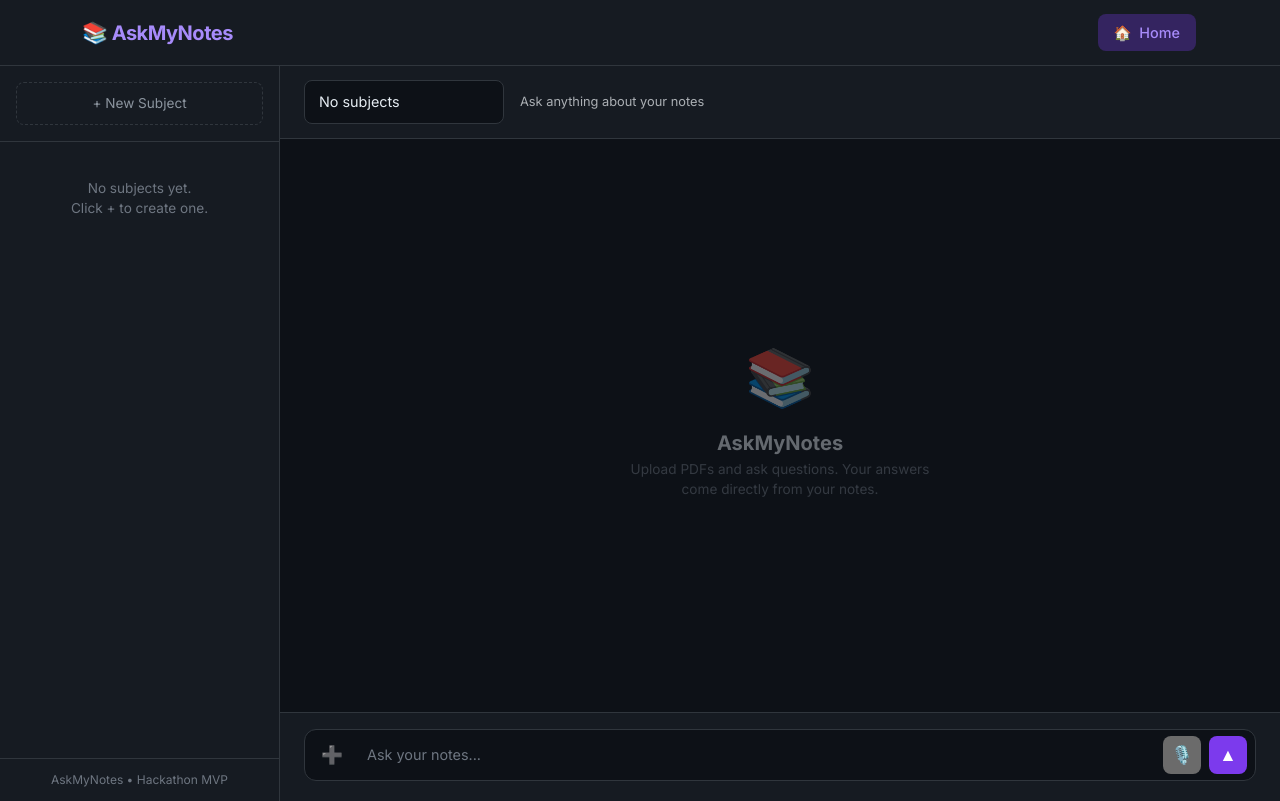
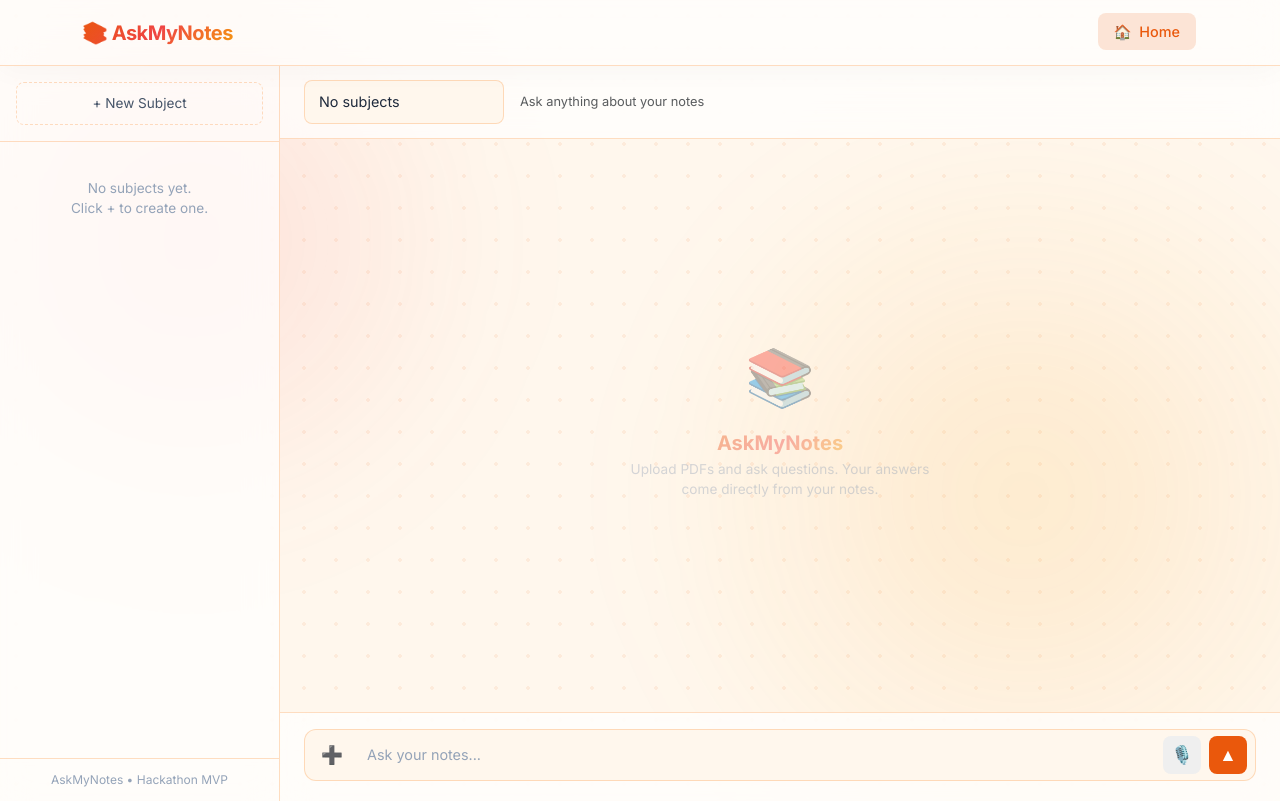
Before and after one commit to Mayank50001/AskMyNotes, a Django app: page / in a window 1280 px wide. Run offline with Django 4.2, Linux system fonts and the light colour scheme; data that the repository does not hold is empty; some libraries are stand-ins or nearby versions.

Commit message:
Frontend modifications

```diff
--- a/notes/templates/notes/base.html
+++ b/notes/templates/notes/base.html
@@ -9,21 +9,22 @@
     <link href="https://fonts.googleapis.com/css2?family=Inter:wght@300;400;500;600;700&display=swap" rel="stylesheet">
     <style>
         :root {
-            --bg-primary: #0d1117;
-            --bg-secondary: #161b22;
-            --bg-card: #1c2333;
-            --bg-card-hover: #222d3f;
-            --border-color: #30363d;
-            --accent: #7c3aed;
-            --accent-light: #a78bfa;
-            --accent-glow: rgba(124, 58, 237, 0.3);
-            --text-primary: #e6edf3;
-            --text-secondary: #8b949e;
-            --text-muted: #6e7681;
-            --success: #3fb950;
-            --warning: #d29922;
-            --danger: #f85149;
-            --info: #58a6ff;
+            --bg-primary: #fff7ed;
+            --bg-secondary: rgba(255, 255, 255, 0.7);
+            --bg-card: rgba(255, 255, 255, 0.65);
+            --bg-card-hover: rgba(255, 255, 255, 0.85);
+            --border-color: rgba(251, 146, 60, 0.3);
+            --accent: #ea580c;
+            --accent-light: #f59e0b;
+            --accent-glow: rgba(234, 88, 12, 0.15);
+            --text-primary: #1e293b;
+            --text-secondary: #475569;
+            --text-muted: #94a3b8;
+            --success: #10b981;
+            --warning: #f59e0b;
+            --danger: #ef4444;
+            --info: #3b82f6;
+            --gradient-primary: linear-gradient(135deg, #ea580c, #ef4444, #f59e0b);
         }
 
         * {
@@ -32,21 +33,53 @@
 
         body {
             background-color: var(--bg-primary);
+            background-image: radial-gradient(rgba(234, 88, 12, 0.08) 2px, transparent 2px);
+            background-size: 32px 32px;
             color: var(--text-primary);
             min-height: 100vh;
+            position: relative;
+            overflow-x: hidden;
+        }
+
+        body::before {
+            content: '';
+            position: fixed;
+            top: -10%;
+            left: -10%;
+            width: 50vw;
+            height: 50vw;
+            background: radial-gradient(circle, rgba(239, 68, 68, 0.12) 0%, transparent 70%);
+            z-index: -1;
+            filter: blur(60px);
+        }
+
+        body::after {
+            content: '';
+            position: fixed;
+            bottom: -10%;
+            right: -10%;
+            width: 60vw;
+            height: 60vw;
+            background: radial-gradient(circle, rgba(245, 158, 11, 0.15) 0%, transparent 70%);
+            z-index: -1;
+            filter: blur(60px);
         }
 
         .navbar {
             background: var(--bg-secondary) !important;
             border-bottom: 1px solid var(--border-color);
-            backdrop-filter: blur(12px);
+            backdrop-filter: blur(16px);
+            -webkit-backdrop-filter: blur(16px);
             padding: 0.75rem 0;
+            box-shadow: 0 4px 30px rgba(0, 0, 0, 0.03);
         }
 
         .navbar-brand {
             font-weight: 700;
             font-size: 1.25rem;
-            color: var(--accent-light) !important;
+            background: var(--gradient-primary);
+            -webkit-background-clip: text;
+            -webkit-text-fill-color: transparent;
             letter-spacing: -0.5px;
         }
 
@@ -273,6 +312,12 @@
         .loading-pulse {
             animation: pulse 1.5s ease-in-out infinite;
         }
+
+        .text-gradient {
+            background: var(--gradient-primary);
+            -webkit-background-clip: text;
+            -webkit-text-fill-color: transparent;
+        }
     </style>
     {% block extra_css %}{% endblock %}
 </head>
--- a/notes/templates/notes/home.html
+++ b/notes/templates/notes/home.html
@@ -19,6 +19,8 @@
         display: flex;
         flex-direction: column;
         overflow: hidden;
+        backdrop-filter: blur(16px);
+        -webkit-backdrop-filter: blur(16px);
     }
 
     .sidebar-header {
@@ -214,13 +216,15 @@
         display: flex;
         flex-direction: column;
         min-width: 0;
-        background: var(--bg-primary);
+        background: transparent;
     }
 
     .chat-top-bar {
         padding: 0.875rem 1.5rem;
         border-bottom: 1px solid var(--border-color);
         background: var(--bg-secondary);
+        backdrop-filter: blur(16px);
+        -webkit-backdrop-filter: blur(16px);
         display: flex;
         align-items: center;
         gap: 1rem;
@@ -239,6 +243,8 @@
         padding: 1rem 1.5rem 1.25rem;
         border-top: 1px solid var(--border-color);
         background: var(--bg-secondary);
+        backdrop-filter: blur(16px);
+        -webkit-backdrop-filter: blur(16px);
     }
 
     .msg {
@@ -546,8 +573,9 @@
 </div>
 
 <div class="app-layout">
+    <div class="sidebar-overlay" id="sidebar-overlay"></div>
     <!-- ── Sidebar ── -->
-    <div class="sidebar">
+    <div class="sidebar" id="sidebar">
         <div class="sidebar-header">
             <button class="new-subject-btn" data-bs-toggle="modal" data-bs-target="#newSubjectModal">
                 <span>+ </span>New Subject
@@ -623,7 +653,7 @@
         <div class="chat-messages" id="chat-messages">
             <div class="empty-chat" id="empty-chat">
                 <div style="font-size: 3.5rem; margin-bottom: 0.75rem;">📚</div>
-                <h5 class="fw-bold mb-1">AskMyNotes</h5>
+                <h5 class="fw-bold mb-1 text-gradient">AskMyNotes</h5>
                 <p style="color: var(--text-muted); font-size: 0.85rem; max-width: 300px; text-align: center;">
                     Upload PDFs and ask questions. Your answers come directly from your notes.
                 </p>
@@ -1114,5 +1144,29 @@
             alert('Error deleting chat.');
         }
     }
+    // ── Mobile Sidebar Toggle ──
+    const mobileMenuBtn = document.getElementById('mobile-menu-btn');
+    const sidebar = document.getElementById('sidebar');
+    const sidebarOverlay = document.getElementById('sidebar-overlay');
+
+    if (mobileMenuBtn && sidebar && sidebarOverlay) {
+        mobileMenuBtn.addEventListener('click', () => {
+            sidebar.classList.add('show');
+            sidebarOverlay.classList.add('show');
+        });
+
+        sidebarOverlay.addEventListener('click', () => {
+            sidebar.classList.remove('show');
+            sidebarOverlay.classList.remove('show');
+        });
+
+        // Close sidebar on item click for mobile
+        document.addEventListener('click', (e) => {
+            if (window.innerWidth <= 768 && e.target.closest('.content-item.chat-item')) {
+                sidebar.classList.remove('show');
+                sidebarOverlay.classList.remove('show');
+            }
+        });
+    }
 </script>
 {% endblock %}
```
Also changed, not shown: other parts of notes/templates/notes/base.html (+18 -12 lines), other parts of notes/templates/notes/home.html (+33 -10 lines), notes/templates/notes/study.html (+9 -4 lines).
